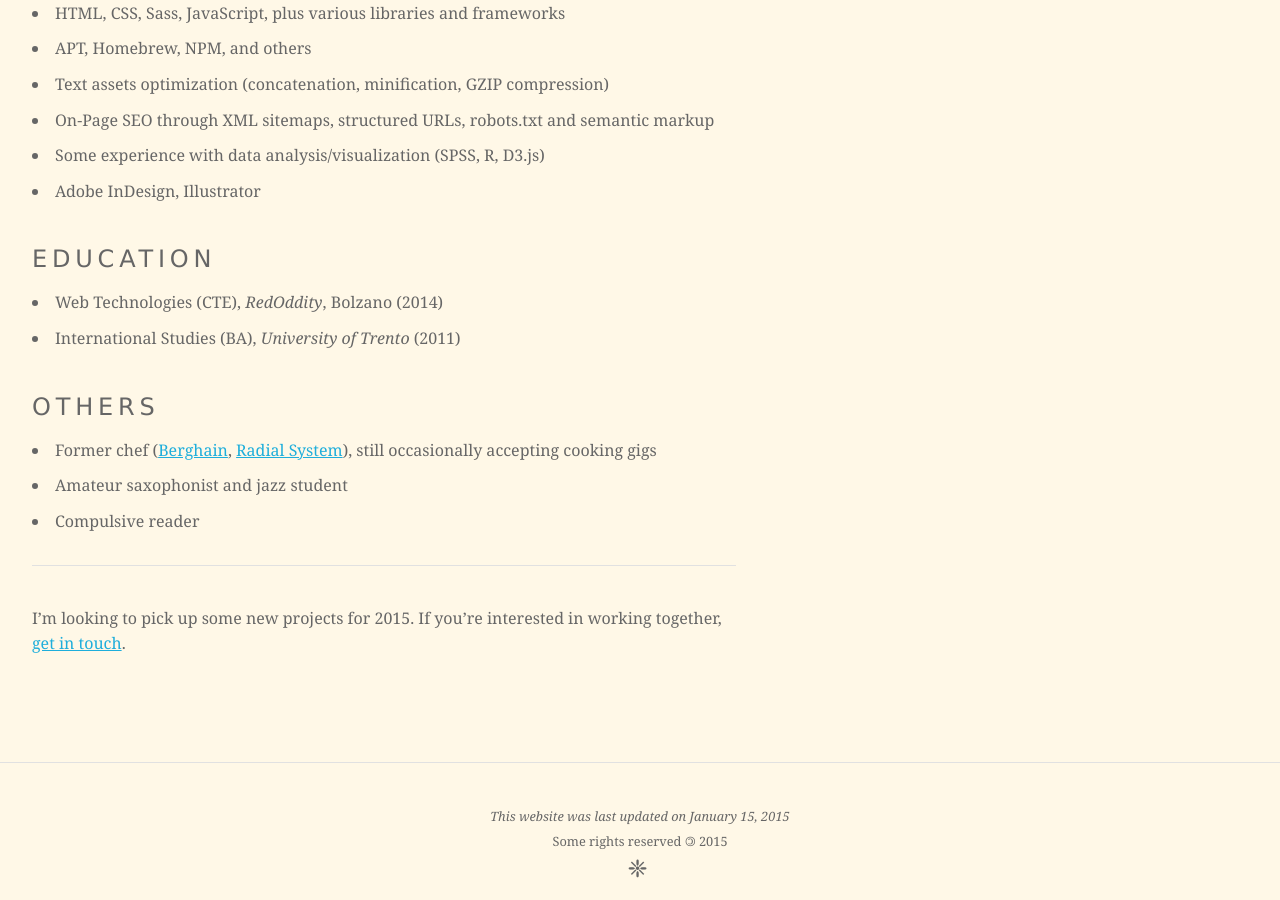
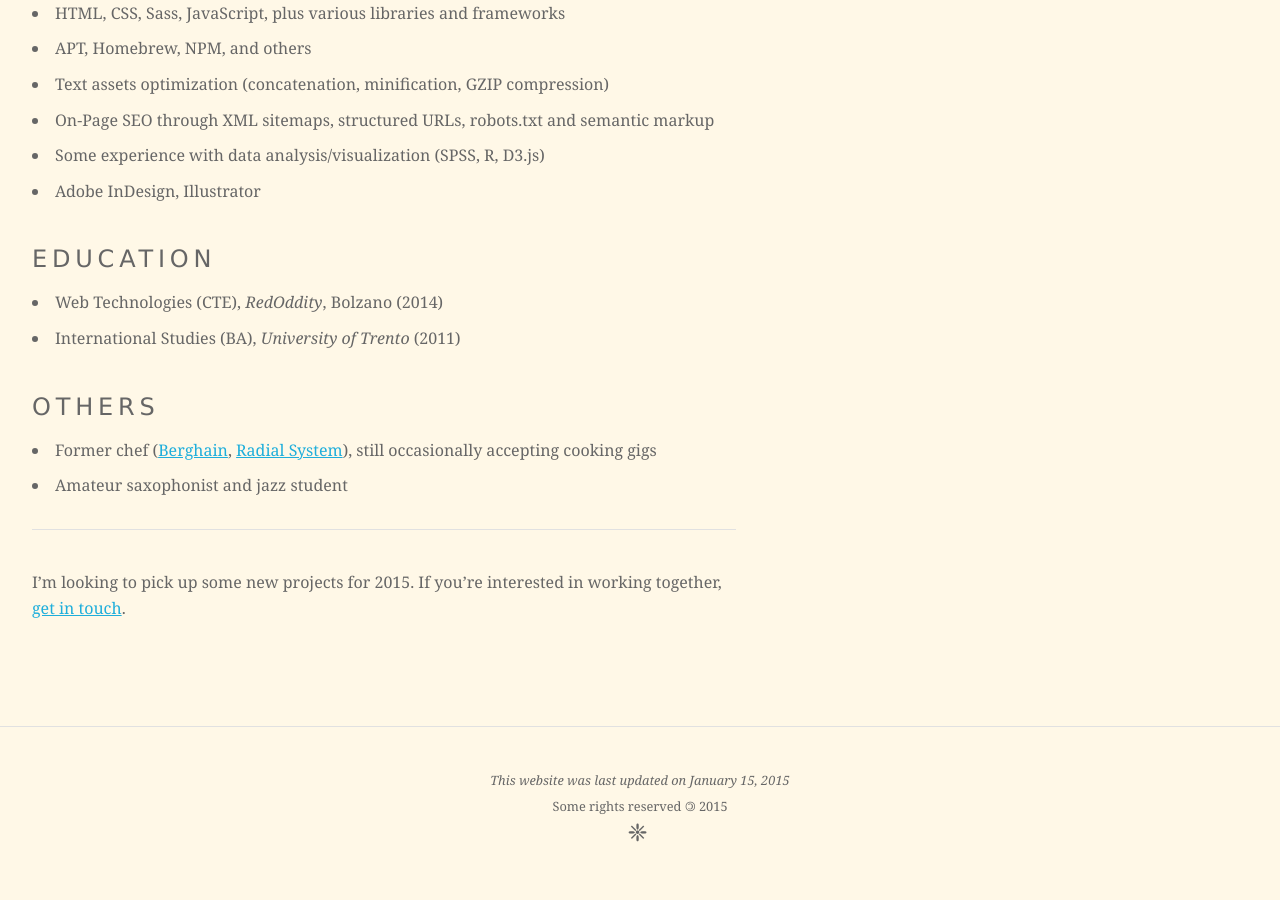
Before and after one commit to mrzool/mrzool.github.io, a Jekyll site: the page built from about/index.md, in a window 1280 px wide and 900 px high, scrolled down 793 px. Built offline with Jekyll 4.4.1, drawn with Linux system fonts in a browser that asks for light colours; after the commit the page ends 1658 px from its top, so only the background shows below that.

Commit message:
Say less things

```diff
--- a/about/index.md
+++ b/about/index.md
@@ -39,7 +39,6 @@ Fluent in Italian, English and German.
 
 - Former chef ([Berghain](http://www.berghain.de/ "Berghain homepage"), [Radial System](http://www.radialsystem.de "Radial System homepage")), still occasionally accepting cooking gigs
 - Amateur saxophonist and jazz student
-- Compulsive reader
 
 * * * * *
 
```
